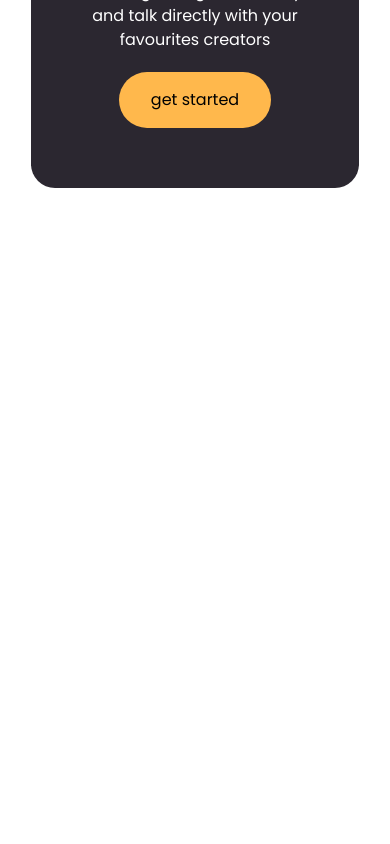
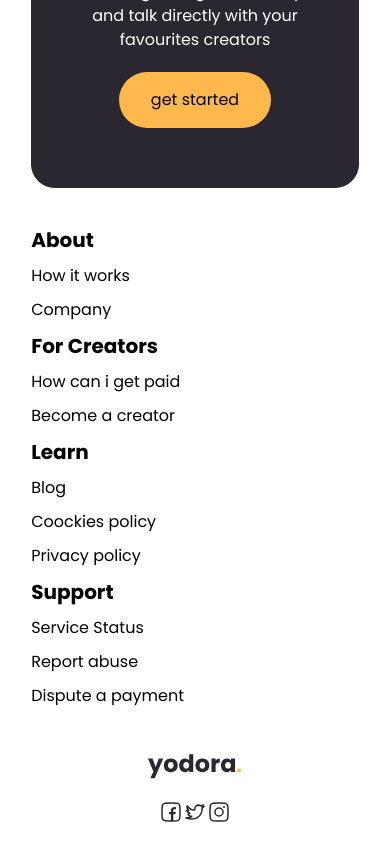
Before and after one commit to sazzadurrahmaan/Yodora-with-react, a React (Vite) app: page / in a window 390 px wide. Shown: the part 4153-4997 px from the top of the page. Before the commit the page ends 4379 px from the top, so only its background shows below. Built offline with nearby package versions, Linux system fonts and the light colour scheme.

Commit message:
complete footer for mobile responsive

```diff
--- a/src/components/Creators/Creators.jsx
+++ b/src/components/Creators/Creators.jsx
@@ -10,7 +10,7 @@ const Creators = () => {
             <div id="why">
                 <h1 className='text-2xl font-semibold tracking-wide mt-5'>Why become a creator?</h1>
                 <p className='text-xl font-normal tracking wide mt-6'>Engage with your supporter and <br/> subscriber to sell your skills, knowledge <br/> and passions </p>
-                <button className='flex justify-center items-center px-8 py-3 mt-6 bg-gray-900 border rounded-full text-white'>Become a creator</button>
+                <button className='flex justify-center items-center px-8 py-3 mt-6 bg-gray-900 border rounded-full text-white md:w-52 md:p-5'>Become a creator</button>
             </div>
             <div id="eafe" className='m-auto text-center md:grid md:grid-cols-2 md:gap-8'>
                 <div className="engagement">
--- /dev/null
+++ b/src/components/Footer/Footer.css
@@ -0,0 +1,6 @@
+#footer{
+    margin:8px 8%;
+}
+#about p{
+    margin:10px 10px 10px 0px;
+}
--- /dev/null
+++ b/src/components/Footer/Footer.jsx
@@ -0,0 +1,50 @@
+import React from 'react';
+import './Footer.css'
+import logo from '../../assets/logo.svg'
+import facebook from '../../assets/facebook.svg';
+import twitter from '../../assets/twitter.svg';
+import instagram from '../../assets/instagram.svg'
+
+const Footer = () => {
+    return (
+        <div id="footer">
+            <div id="about">
+                 <div>
+                    <h1 className='text-xl font-semibold'>About</h1>
+                    <p>How it works</p>
+                    <p>Company</p>
+                 </div>
+                 <div>
+                    <h1 className='text-xl font-semibold'>For Creators</h1>
+                    <p>How can i get paid</p>
+                    <p>Become a creator</p>
+                 </div>
+                 <div>
+                    <h1 className='text-xl font-semibold'>Learn</h1>
+                    <p>Blog</p>
+                    <p>Coockies policy</p>
+                    <p>Privacy policy</p>
+                 </div>
+                 <div>
+                    <h1 className='text-xl font-semibold'>Support</h1>
+                    <p>Service Status</p>
+                    <p>Report abuse</p>
+                    <p>Dispute a payment</p>
+                 </div>
+            </div>
+            <div id="icons" className='mt-10'>
+                <div className='flex items-center justify-center '>
+                <img  src={logo} alt="" />
+                </div>
+
+                <div className='flex items-center justify-center m-5'>
+                    <img src={facebook} alt="" />
+                    <img src={twitter} alt="" />
+                    <img src={instagram} alt="" />
+                </div>
+            </div>
+        </div>
+    );
+};
+
+export default Footer;
--- a/src/components/Hero/Hero.jsx
+++ b/src/components/Hero/Hero.jsx
@@ -6,6 +6,7 @@ import floatingImage from '../../assets/img.png'
 import Team from '../Team/Team';
 import Creators from '../Creators/Creators';
 import GetStarted from '../GetStarted/GetStarted';
+import Footer from '../Footer/Footer';
 const Hero = () => {
     return (
         <div >
@@ -33,6 +34,7 @@ const Hero = () => {
             <Team></Team>
             <Creators></Creators>
             <GetStarted></GetStarted>
+           <Footer></Footer>
         </div>
     );
 };
```
